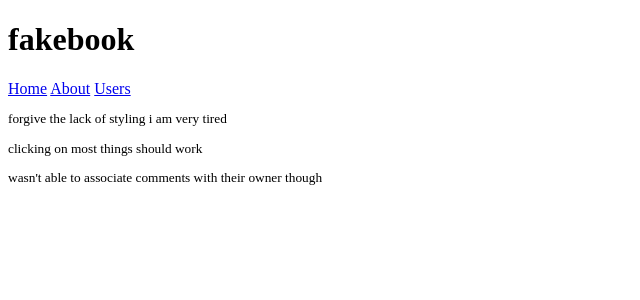
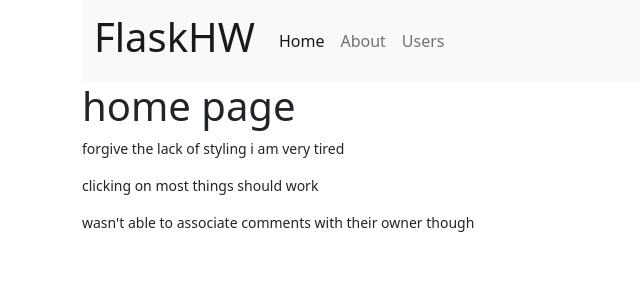
Before and after one commit to brendanjcarlson/coding-temple-flask-hw-2, a Flask app: page / in a window 1280 px wide. Shown: the top 300 px of the page, without its empty margins (0-640 px from the left). Run offline with Flask 3, Linux system fonts and the light colour scheme.

Commit message:
morning changes

```diff
--- a/app/models.py
+++ b/app/models.py
@@ -15,6 +15,7 @@
     body = db.Column(db.Text)
     date_created = db.Column(db.DateTime, default=datetime.utcnow)
     user_id = db.Column(db.Integer, db.ForeignKey('user.id'))
+    user = db.relationship('User', backref=db.backref('post', lazy=True))
 
 class Comment(db.Model):
     id = db.Column(db.Integer, primary_key=True)
@@ -22,6 +23,7 @@
     date_created = db.Column(db.DateTime, default=datetime.utcnow)
     post_id = db.Column(db.Integer, db.ForeignKey('post.id'))
     user_id = db.Column(db.Integer, db.ForeignKey('user.id'))
+    user = db.relationship('User', backref=db.backref('comment', lazy=True))
 
 class Car(db.Model):
     id = db.Column(db.Integer, primary_key=True)
@@ -32,3 +34,4 @@
     price = db.Column(db.Integer)
     date_created = db.Column(db.DateTime, default=datetime.utcnow)
     user_id = db.Column(db.Integer, db.ForeignKey('user.id'))
+    user = db.relationship('User', backref=db.backref('car', lazy=True))
--- a/app/routes.py
+++ b/app/routes.py
@@ -1,5 +1,5 @@
 from app import app, db
-from flask import render_template
+from flask import render_template, request, redirect, url_for
 from app.models import User, Post, Comment, Car
 
 
@@ -22,6 +22,15 @@
     posts = Post.query.filter_by(user_id=user.id).all()
     return render_template('profile.html.j2', title=user.username ,user=user, posts=posts)
 
+@app.route('/create_post', methods=['POST'])
+def create_post():
+    title = request.form['inputTitle']
+    body = request.form['inputBody']
+    new_post = Post(title=title, body=body, user_id=1)
+    db.session.add(new_post)
+    db.session.commit()
+    return redirect(location=url_for('home'))
+
 @app.route('/post/<int:post_id>')
 def display_post(post_id):
     post = Post.query.get_or_404(post_id)
--- a/app/templates/base.html.j2
+++ b/app/templates/base.html.j2
@@ -6,20 +6,48 @@
     <meta http-equiv="X-UA-Compatible" content="IE=edge" />
     <meta name="viewport" content="width=device-width, initial-scale=1.0" />
     {% if title %}
-    <title>{{ title }} - FlaskHW</title>
+    <title>{{ title }} | FlaskHW</title>
     {% else %}
     <title>FlaskHW</title>
     {% endif %}
+    <link href="https://cdn.jsdelivr.net/npm/bootstrap@5.2.3/dist/css/bootstrap.min.css" rel="stylesheet"
+        integrity="sha384-rbsA2VBKQhggwzxH7pPCaAqO46MgnOM80zW1RWuH61DGLwZJEdK2Kadq2F9CUG65" crossorigin="anonymous">
+    <script src="https://cdn.jsdelivr.net/npm/bootstrap@5.2.3/dist/js/bootstrap.bundle.min.js"
+        integrity="sha384-kenU1KFdBIe4zVF0s0G1M5b4hcpxyD9F7jL+jjXkk+Q2h455rYXK/7HAuoJl+0I4"
+        crossorigin="anonymous"></script>
 </head>
 
 <body>
-    <header>
-        <h1>fakebook</h1>
-        <a href="/">Home</a>
-        <a href="/about">About</a>
-        <a href="/users">Users</a>
+    <header class="container">
+        <nav class="navbar navbar-expand-lg bg-light">
+            <div class="container-fluid">
+                <a class="navbar-brand" href="{{ url_for('home') }}">
+                    <h1>FlaskHW</h1>
+                </a>
+                <button class="navbar-toggler" type="button" data-bs-toggle="collapse" data-bs-target="#navbarNav"
+                    aria-controls="navbarNav" aria-expanded="false" aria-label="Toggle navigation">
+                    <span class="navbar-toggler-icon"></span>
+                </button>
+                <div class="collapse navbar-collapse" id="navbarNav">
+                    <ul class="navbar-nav">
+                        <li class="nav-item">
+                            <a class="nav-link active" href="{{ url_for('home') }}">Home</a>
+                        </li>
+                        <li class="nav-item">
+                            <a class="nav-link" href="{{ url_for('about') }}">About</a>
+                        </li>
+                        <li class="nav-item">
+                            <a class="nav-link" href="{{ url_for('users') }}">Users</a>
+                        </li>
+                    </ul>
+                </div>
+            </div>
+        </nav>
     </header>
-    {% block content %} {% endblock %}
+
+    <main class="container">
+        {% block content %} {% endblock %}
+    </main>
 </body>
 
 </html>
--- a/app/templates/home.html.j2
+++ b/app/templates/home.html.j2
@@ -1,6 +1,7 @@
 {% extends "base.html.j2" %}
 
 {% block content %}
+<h1>home page</h1>
 <small>
     <p>forgive the lack of styling i am very tired</p>
     <p>clicking on most things should work</p>
--- a/app/templates/post.html.j2
+++ b/app/templates/post.html.j2
@@ -9,7 +9,7 @@
 <ul>
     {% for comment in comments %}
     <div>
-        <p>{{ comment.body }}</p>
+        <p>{{ comment.user.username }} says: {{ comment.body }}</p>
     </div>
     {% endfor %}
 </ul>
```
Also changed, not shown: app/templates/profile.html.j2 (+13 -1 lines).
